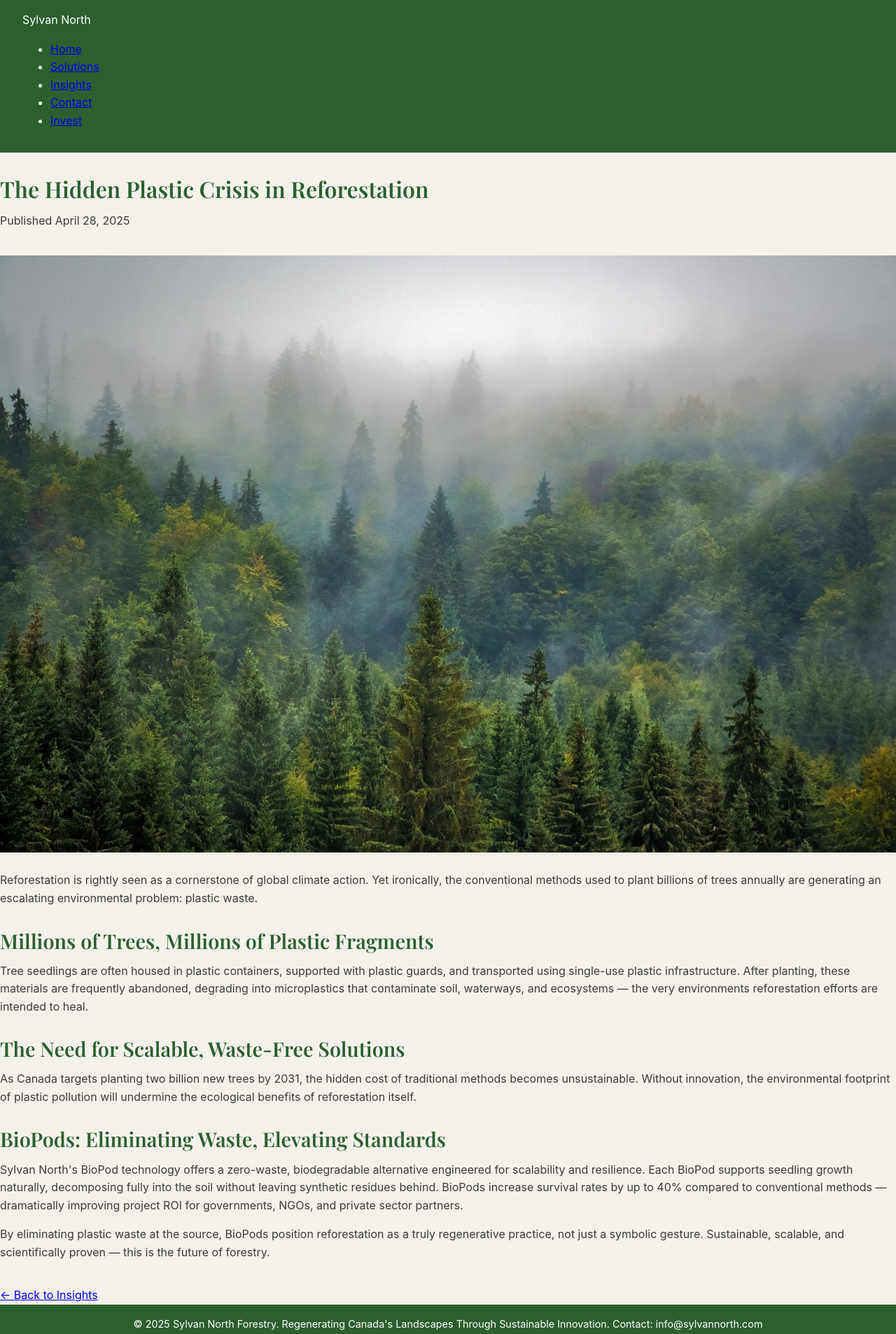
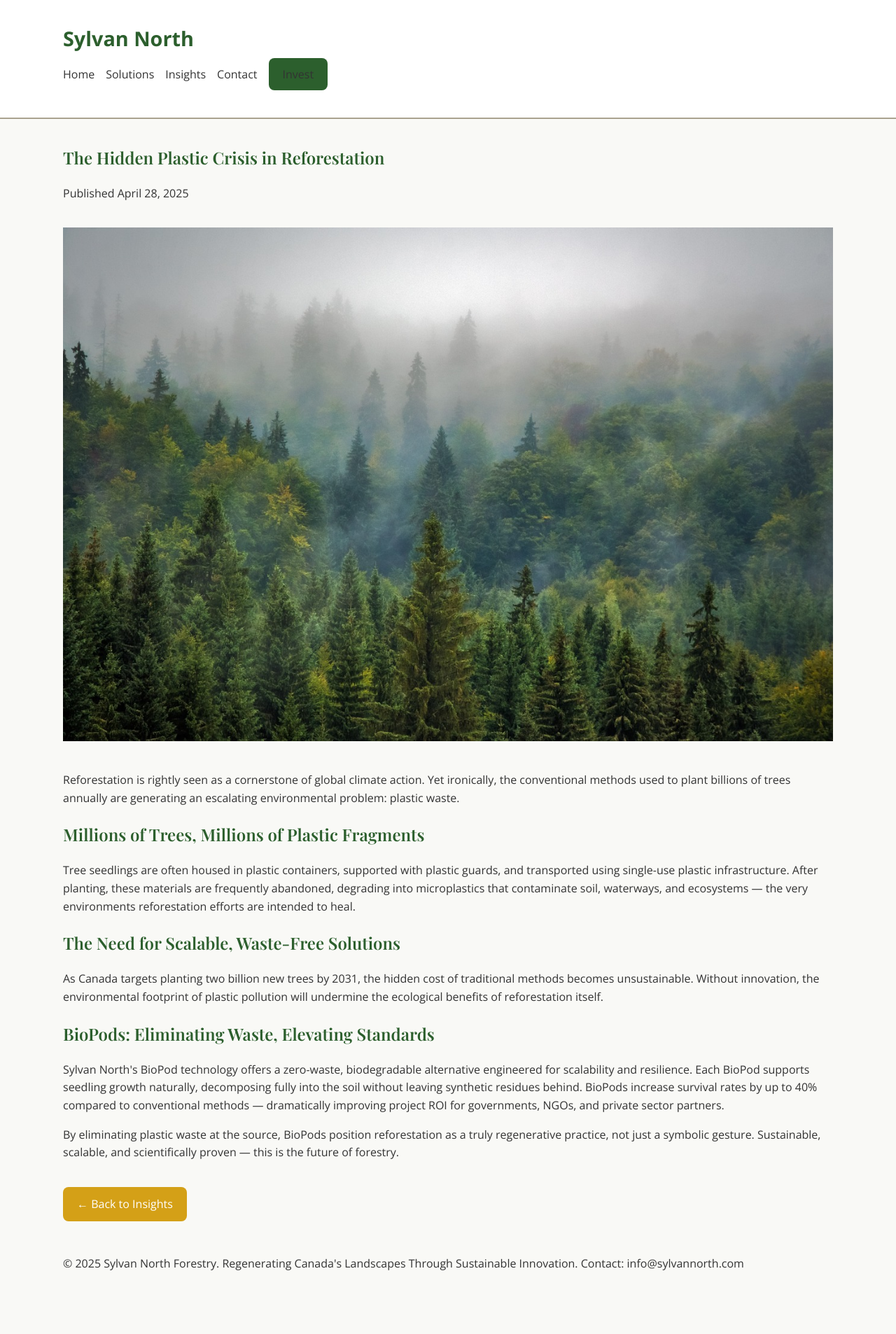
Before and after one commit to Cashgpt/Newnorth, a plain HTML site: page post-1.html in a window 1280 px wide. Shown: the whole page at 70% size. After the commit the page ends 1851 px from the top, so only its background shows below. Drawn offline with nearby package versions, Linux system fonts and the light colour scheme.

Commit message:
Update style.css

```diff
--- a/css/style.css
+++ b/css/style.css
@@ -1,112 +1,78 @@
-/* === Sylvan North Branding Variables === */
+
 :root {
-  --primary-color: #2C5F2D;   /* Evergreen */
-  --secondary-color: #9BC53D; /* Sprout Green */
-  --highlight-color: #D4A017; /* Goldenrod */
-  --accent-color: #6CAED9;    /* Sky Blue */
-  --neutral-color: #F4F1EB;   /* Background */
-  --text-color: #3B3B3B;      /* Charcoal Gray */
-  --white: #ffffff;
+  --primary: #2C5F2D;
+  --accent: #D4A017;
+  --neutral: #A9A28F;
+  --blue: #6CAED9;
+  --text: #333;
+  --bg: #f9f9f6;
 }
 
-/* === Global Styles === */
 body {
-  font-family: 'Inter', sans-serif;
-  background-color: var(--neutral-color);
-  color: var(--text-color);
+  font-family: 'Open Sans', sans-serif;
+  color: var(--text);
+  background-color: var(--bg);
   margin: 0;
   line-height: 1.6;
 }
 
 h1, h2, h3 {
   font-family: 'Playfair Display', serif;
-  color: var(--primary-color);
+  color: var(--primary);
+}
+
+.container {
+  max-width: 1100px;
+  margin: auto;
+  padding: 1rem;
+}
+
+.site-header {
+  background: white;
+  border-bottom: 2px solid var(--neutral);
+  padding: 1rem 0;
+}
+
+.logo {
+  font-size: 1.8rem;
+  font-weight: bold;
+  color: var(--primary);
+}
+
+.site-nav ul {
+  list-style: none;
+  display: flex;
+  gap: 1rem;
+  padding: 0;
+}
+
+.site-nav a {
+  text-decoration: none;
+  color: var(--text);
+}
+
+.btn-primary {
+  background-color: var(--primary);
+  color: white;
+  padding: 0.75rem 1.25rem;
+  border-radius: 0.5rem;
+  text-decoration: none;
+}
+
+.btn-secondary {
+  background-color: var(--accent);
+  color: white;
+  padding: 0.75rem 1.25rem;
+  border-radius: 0.5rem;
+  text-decoration: none;
+}
+
+.metric {
+  text-align: center;
+  margin: 1rem;
+}
+
+.metric h3 {
+  font-size: 2rem;
   margin-bottom: 0.5rem;
 }
-
-h1 {
-  font-size: 2rem;
-}
-
-h2 {
-  font-size: 1.8rem;
-}
-
-h3 {
-  font-size: 1.5rem;
-}
-
-p {
-  margin-top: 0;
-}
-
-/* === Header === */
-header {
-  background-color: var(--primary-color);
-  color: var(--white);
-  display: flex;
-  justify-content: space-between;
-  align-items: center;
-  padding: 1rem 2rem;
-}
-
-header img {
-  height: 60px;
-}
-
-header h1 {
-  margin: 0;
-}
-
-/* === Hero Section === */
-.hero {
-  background: url('assets/forest-hero.jpg') no-repeat center center/cover;
-  color: var(--white);
-  padding: 6rem 2rem;
-  text-align: center;
-  text-shadow: 1px 1px 2px #000;
-}
-
-.hero h2 {
-  font-size: 2.5rem;
-  margin: 0;
-}
-
-/* === Main Content === */
-.content {
-  padding: 3rem 2rem;
-  max-width: 1000px;
-  margin: auto;
-  background-color: var(--white);
-  box-shadow: 0 0 10px rgba(0,0,0,0.05);
-  border-radius: 8px;
-}
-
-.section {
-  margin-bottom: 2.5rem;
-}
-
-/* === Call To Action Button === */
-.cta {
-  background-color: var(--highlight-color);
-  color: var(--text-color);
-  padding: 1rem 2rem;
-  text-decoration: none;
-  font-weight: bold;
-  border-radius: 6px;
-  transition: background-color 0.3s ease;
-  display: inline-block;
-}
-
-.cta:hover {
-  background-color: #e0b020;
-}
-
-/* === Footer === */
-footer {
-  background-color: var(--primary-color);
-  color: var(--white);
-  text-align: center;
-  padding: 1rem 2rem;
-  font-size: 0.9rem;
-}
```
